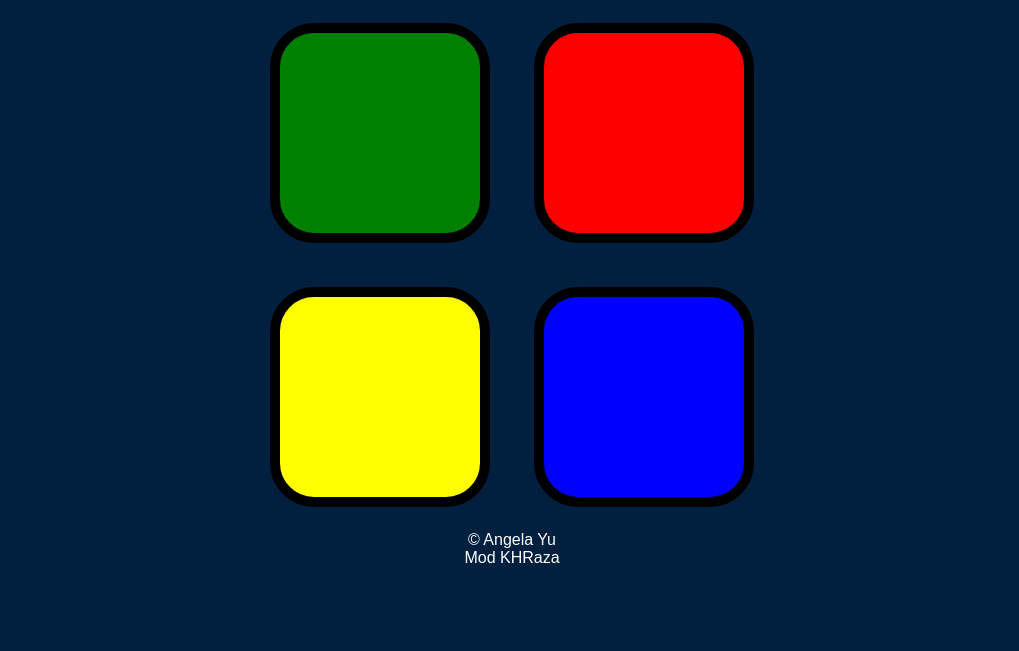
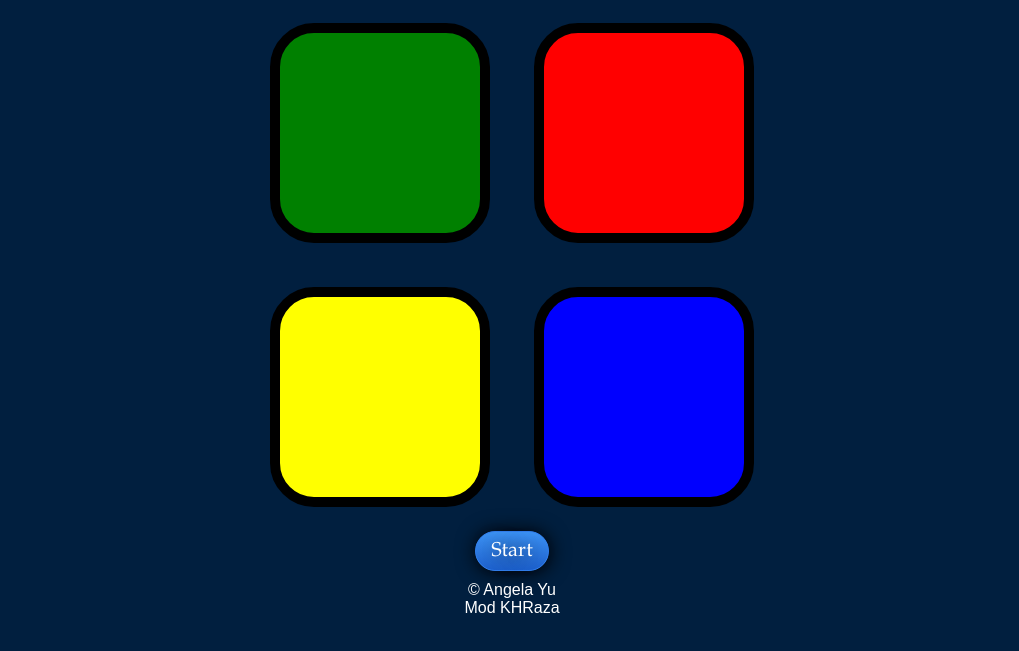
Before and after one commit to infinite-enigma/Simon-Game-Challenge-jQuery, a plain HTML site: page index.html in a window 1280 px wide. Shown: the part 83-734 px from the top of the page, without its empty margins (128-1147 px from the left). Drawn offline with nearby package versions, Linux system fonts and the light colour scheme.

Commit message:
Added button element

```diff
--- a/index.html
+++ b/index.html
@@ -40,7 +40,7 @@
         <div type="button" id="blue" class="btn blue"></div>
       </div>
     </div>
-
+    <button class="res">Start</button>
     <footer>
       &copy Angela Yu
       <br />
```
